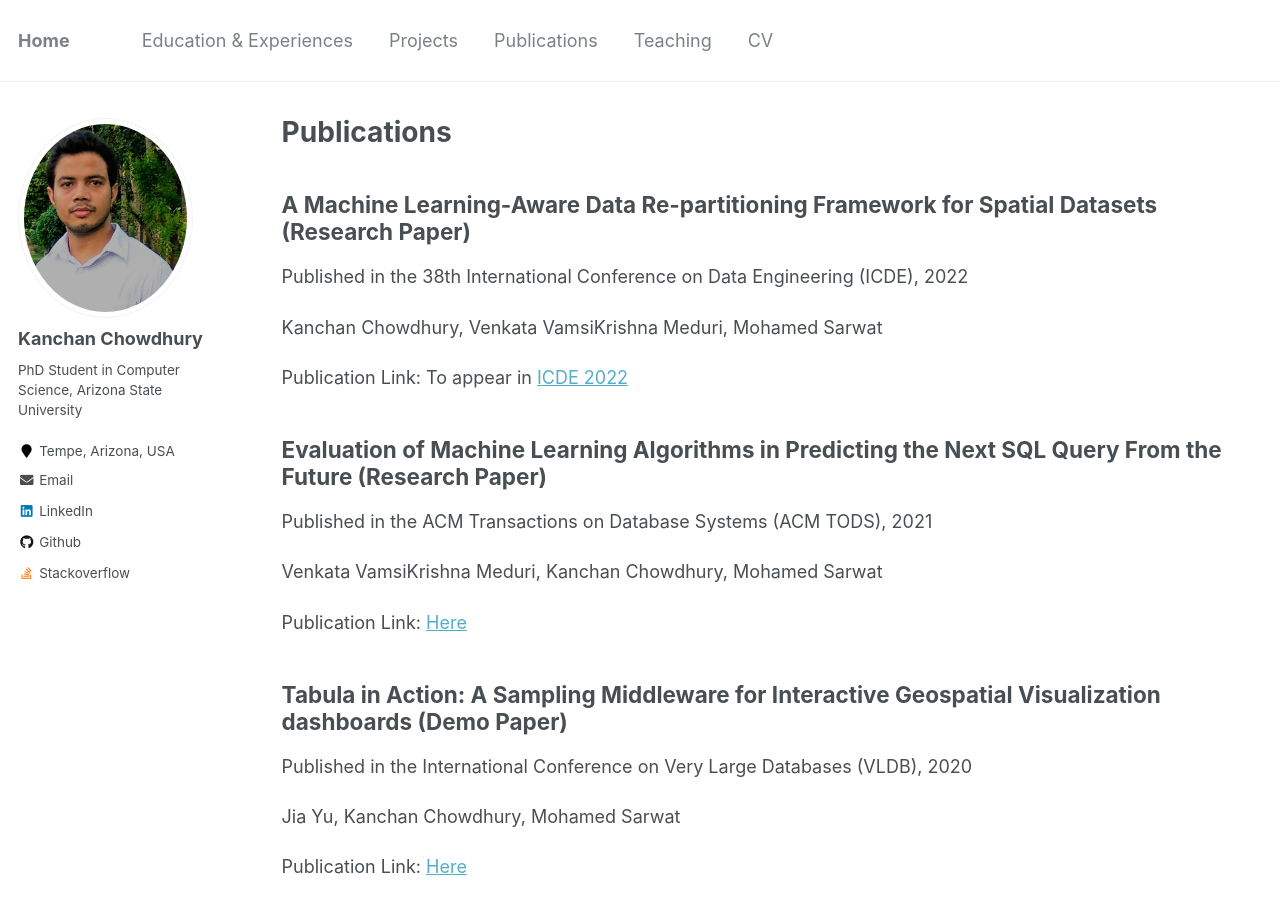
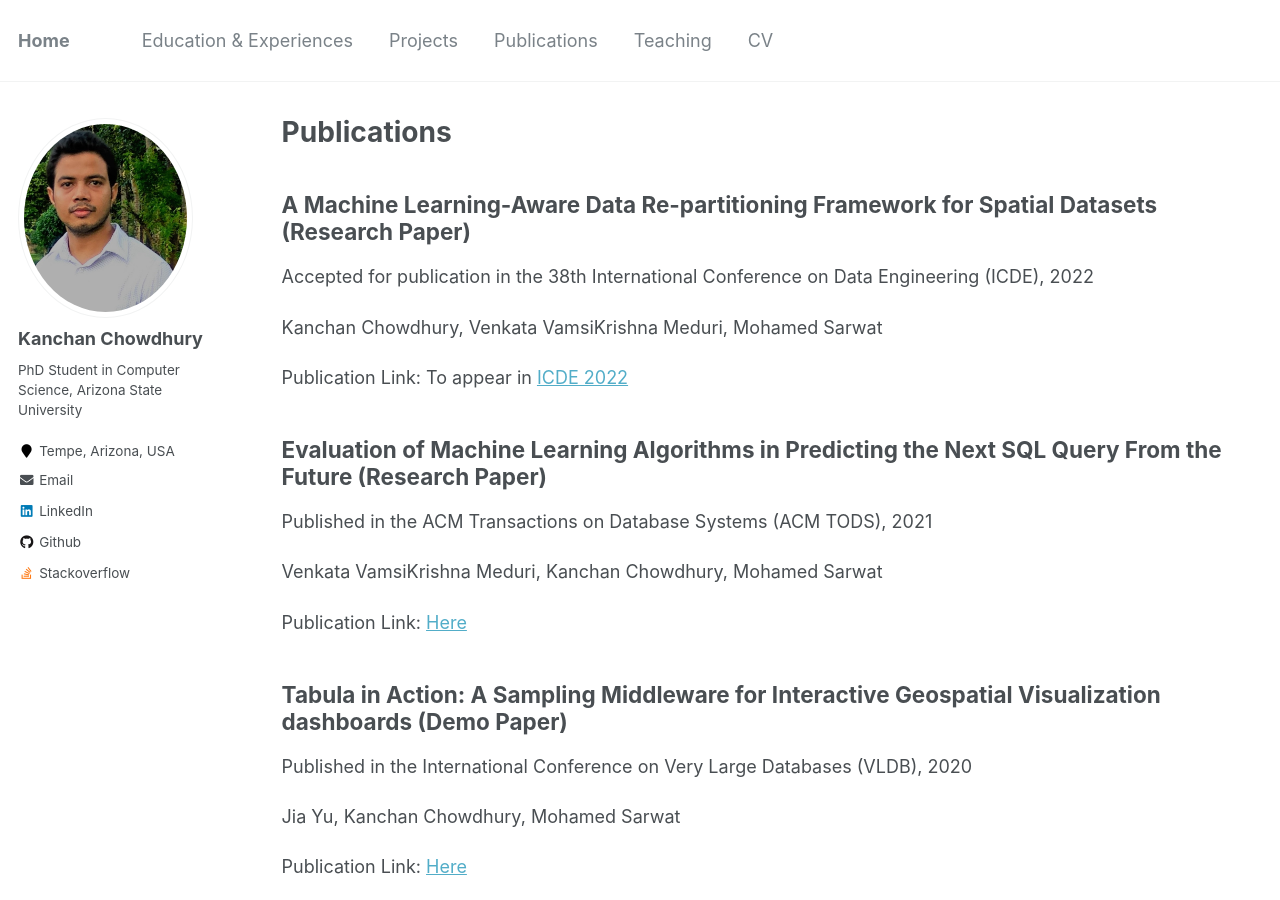
Before and after one commit to kanchanchy/kanchanchy.github.io, a Jekyll site: the page built from _pages/publications.md, in a window 1280 px wide and 900 px high. Built offline with Jekyll 4.4.1, drawn with Linux system fonts in a browser that asks for light colours.

Commit message:
text corrected

```diff
--- a/_pages/publications.md
+++ b/_pages/publications.md
@@ -10,7 +10,7 @@ author_profile: true
 
 A Machine Learning-Aware Data Re-partitioning Framework for Spatial Datasets (Research Paper)
 ------
-Published in the 38th International Conference on Data Engineering (ICDE), 2022
+Accepted for publication in the 38th International Conference on Data Engineering (ICDE), 2022
 
 Kanchan Chowdhury, Venkata VamsiKrishna Meduri, Mohamed Sarwat
 
```
